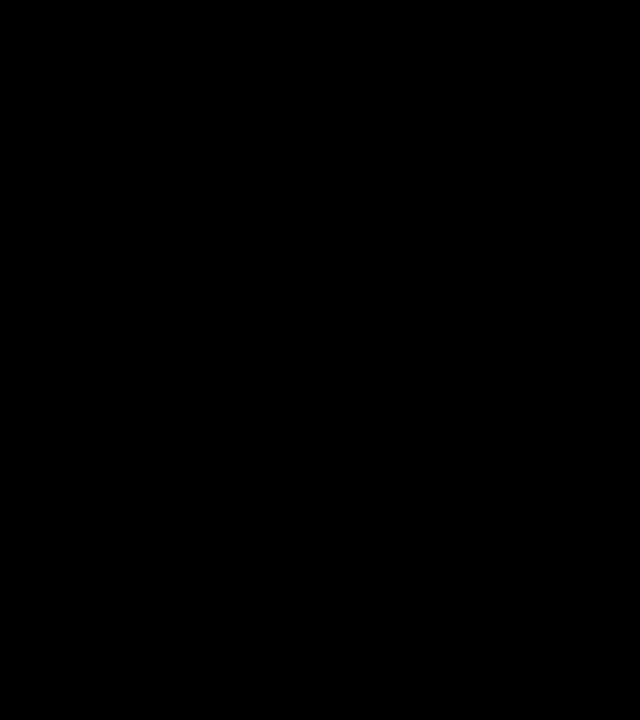
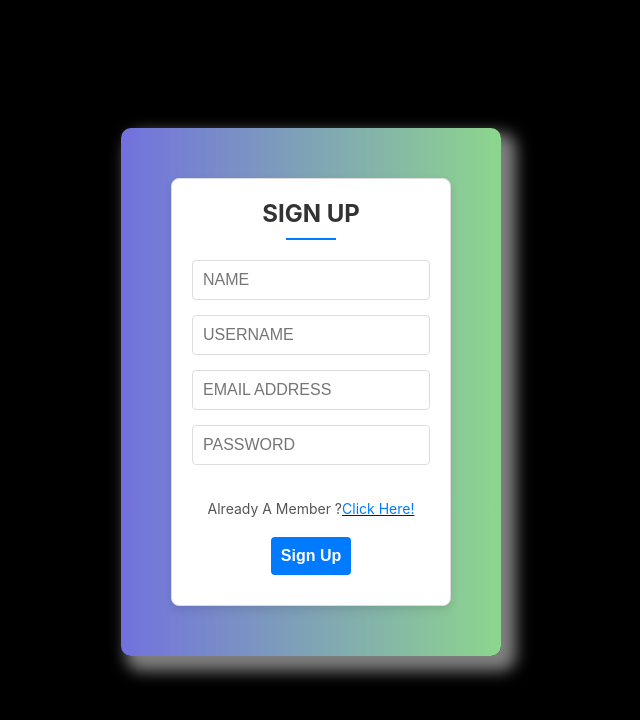
Before and after one commit to Sai-Dinesh-Vasireddy/Real_Time_Sensor_Analytics_Dashboard, a React (Create React App) app in the folder sensor_analytics_frontend/: page /signup in a window 1280 px wide. Before the commit this address had no page. Shown: the top 720 px of the page, without its empty margins (329-969 px from the left). Built offline with nearby package versions, Linux system fonts and the light colour scheme.

Commit message:
Changed URL's for specific pages(login,signup) and changed the graph on dashboard to have two datasets

```diff
--- a/sensor_analytics_frontend/src/App.js
+++ b/sensor_analytics_frontend/src/App.js
@@ -11,8 +11,8 @@ function App() {
   return (
     <Router>
         <Routes>
-          <Route path="/" element={<SignupPage/>}/>
-          <Route path="/login" element={<LoginPage/>}/>
+          <Route path="/signup" element={<SignupPage/>}/>
+          <Route path="/" element={<LoginPage/>}/>
           <Route path="/dashboard" element={<Dashboard />} />
           <Route path="/machines" element={<Machines />} />
           <Route path="/graphs" element={<Graphs />} />
--- a/sensor_analytics_frontend/src/Components/Chart.js
+++ b/sensor_analytics_frontend/src/Components/Chart.js
@@ -1,42 +1,66 @@
-import React from 'react';
+import React, { useState, useEffect } from 'react';
 import { Line } from 'react-chartjs-2';
 import { Chart as ChartJS, CategoryScale, LinearScale, PointElement, LineElement, Title, Tooltip, Legend } from 'chart.js';
 
 ChartJS.register(CategoryScale, LinearScale, PointElement, LineElement, Title, Tooltip, Legend);
 
 const Chart = () => {
-  const data = {
+  const [data, setData] = useState({
     labels: ['January', 'February', 'March', 'April', 'May', 'June', 'July'],
     datasets: [
       {
-        label: 'Demo Data',
-        data: [65, 59, 80, 81, 56, 55, 40],
+        label: 'Machine 1',
+        data: [],
         fill: false,
         borderColor: 'rgb(75, 192, 192)',
         tension: 0.1,
       },
+      {
+        label: 'Machine 2',
+        data: [],
+        fill: false,
+        borderColor: 'rgb(255, 99, 132)',
+        tension: 0.1,
+      },
     ],
+  });
+  const [updateCount, setUpdateCount] = useState(0);
+
+  const generateRandomData = () => {
+    setData((prevData) => {
+      const newData = { ...prevData };
+      newData.datasets.forEach((dataset) => {
+        dataset.data.push(Math.floor(Math.random() * 100));
+      });
+      return newData;
+    });
+    setUpdateCount(updateCount + 1);
   };
 
-  const options = {
-    responsive: true,
-    plugins: {
-      legend: {
-        position: 'top',
-      },
-      title: {
-        display: true,
-        text: 'Demo Line Chart',
-      },
-    },
-  };
+  useEffect(() => {
+    const intervalId = setInterval(generateRandomData, 2000);
+    return () => clearInterval(intervalId);
+  }, []);
 
   return (
     <div>
       <h2>Chart</h2>
-      <Line data={data} options={options} />
+      <Line data={data} key={updateCount} options={options} />
     </div>
   );
 };
 
+const options = {
+  responsive: true,
+  plugins: {
+    legend: {
+      position: 'top',
+    },
+    title: {
+      display: true,
+      text: 'Machine Data Over Time',
+    },
+  },
+};
+
 export default Chart;
--- a/sensor_analytics_frontend/src/Components/NavBar.js
+++ b/sensor_analytics_frontend/src/Components/NavBar.js
@@ -31,8 +31,8 @@ function NavBar() {
     <nav className="navbar">
       <div className="navbar-left">
         <div className="brand"><img src={Logo} /></div>
-        <NavLink exact to="/dashboard" className = "nav-link" activeClassName="active">Home</NavLink>
-        <NavLink exact to="/graphs" className = "nav-link" activeClassName="active">Graphs</NavLink>
+        <NavLink exact to="/dashboard" className = "nav-link" activeclassname="active">Home</NavLink>
+        <NavLink exact to="/graphs" className = "nav-link" activeclassname="active">Graphs</NavLink>
       </div>
       <div className="navbar-right">
         <Clock />
--- a/sensor_analytics_frontend/src/LoginPage.jsx
+++ b/sensor_analytics_frontend/src/LoginPage.jsx
@@ -1,39 +1,86 @@
-import React from 'react'
-import './Styles/LoginSignupPage.css'
-import { Link } from 'react-router-dom'
+import React, { useState } from 'react';
+import './Styles/LoginSignupPage.css';
+import { Link, useNavigate } from 'react-router-dom';
+import { color } from 'chart.js/helpers';
 
 const LoginPage = () => {
+  const [username, setUsername] = useState('');
+  const [password, setPassword] = useState('');
+  const [errorMessage, setErrorMessage] = useState('');
+  const navigate = useNavigate();
+
+  const handleUsernameChange = (event) => {
+    setUsername(event.target.value);
+  };
+
+  const handlePasswordChange = (event) => {
+    setPassword(event.target.value);
+  };
+
+  const handleSubmit = async (event) => {
+    event.preventDefault();
+
+    setErrorMessage('');
+
+    try {
+      const response = await fetch('http://127.0.0.1:8080/login', {
+        method: 'POST',
+        headers: { 'Content-Type': 'application/json', "Access-Control-Allow-Origin": "*"},
+        body: JSON.stringify({ username, password }),
+      });
+
+      if (!response.ok) {
+        throw new Error(`Please enter valid Credentials!`);
+      }
+
+      const data = await response.json();
+      console.log('Login successful:', data);
+
+
+      navigate('/dashboard');
+    } catch (error) {
+      console.error('Login error:', error);
+      setErrorMessage(error.message);
+    }
+  };
+
   return (
-
     <div className='C1'>
       <div className='container'>
         <div className='Header'>
-            <div className='TEXT'>LOGIN
-            </div>
+          <div className='TEXT'>LOGIN</div>
           <div className='UNDERLINE'></div>
         </div>
         <div className='Inputs'>
-
-
           <div className='input'>
-                <input type='email' placeholder='USERNAME'></input>
+            <input
+              type='email'
+              placeholder='USERNAME'
+              value={username}
+              onChange={handleUsernameChange}
+            />
           </div>
           <div className='input'>
-                <input type='password' placeholder='PASSWORD'></input>
-            </div>
-
-
-
-        </div>
-        <div className='Forgot-Password'>Not A Member ?<a href='/'><span>Click Here!</span></a></div>
-        <div className='Submit-Container'>
-        <Link to='/dashboard'><button className='Submit'>Login</button></Link>
-        </div>
-
-
+            <input
+              type='password'
+              placeholder='PASSWORD'
+              value={password}
+              onChange={handlePasswordChange}
+            />
           </div>
         </div>
-  )
-}
+        {errorMessage && <div className='error-message'><span style={{color:'red'}}>{errorMessage}</span></div>}
+        <div className='Forgot-Password'>
+          Not A Member ?<a href='/signup'><span>Click Here!</span></a>
+        </div>
+        <div className='Submit-Container'>
+          <button className='Submit' onClick={handleSubmit}>
+            Login
+          </button>
+        </div>
+      </div>
+    </div>
+  );
+};
 
-export default LoginPage
+export default LoginPage;
--- a/sensor_analytics_frontend/src/SignupPage.jsx
+++ b/sensor_analytics_frontend/src/SignupPage.jsx
@@ -1,7 +1,56 @@
-import React from 'react'
-import { Link } from 'react-router-dom'
+import React, { useState } from 'react';
+import { Link, useNavigate } from 'react-router-dom';
 
 const SignupPage = () => {
+  const [name, setName] = useState('');
+  const [username, setUsername] = useState('');
+  const [email, setEmail] = useState('');
+  const [password, setPassword] = useState('');
+  const [errorMessage, setErrorMessage] = useState('');
+  const navigate = useNavigate();
+
+  const handleNameChange = (event) => {
+    setName(event.target.value);
+  };
+
+  const handleUsernameChange = (event) => {
+    setUsername(event.target.value);
+  };
+
+  const handleEmailChange = (event) => {
+    setEmail(event.target.value);
+  };
+
+  const handlePasswordChange = (event) => {
+    setPassword(event.target.value);
+  };
+
+  const handleSubmit = async (event) => {
+    event.preventDefault();
+
+    setErrorMessage('');
+
+    try {
+      const response = await fetch('http://localhost:8080/register', {
+        method: 'POST',
+        headers: { 'Content-Type': 'application/json' },
+        body: JSON.stringify({ name, username, email, password }),
+      });
+
+      if (!response.ok) {
+        throw new Error(`Signup failed with status: ${response.status}`);
+      }
+
+      const data = await response.json();
+      console.log('Signup successful:', data);
+
+      navigate('/dashboard');
+    } catch (error) {
+      console.error('Signup error:', error);
+      setErrorMessage(error.message);
+    }
+  };
+
   return (
     <div className='C1'>
       <div className='container'>
@@ -11,28 +60,48 @@ const SignupPage = () => {
         </div>
         <div className='Inputs'>
           <div className='input'>
-                <input type='text' placeholder='NAME'></input>
+            <input
+              type='text'
+              placeholder='NAME'
+              value={name}
+              onChange={handleNameChange}
+            />
           </div>
           <div className='input'>
-                <input type='text' placeholder='EMAIL ADDRESS'></input>
+            <input
+              type='text'
+              placeholder='USERNAME'
+              value={username}
+              onChange={handleUsernameChange}
+            />
           </div>
           <div className='input'>
-                <input type='email' placeholder='USERNAME'></input>
+            <input
+              type='email'
+              placeholder='EMAIL ADDRESS'
+              value={email}
+              onChange={handleEmailChange}
+            />
           </div>
           <div className='input'>
-                <input type='password' placeholder='PASSWORD'></input>
+            <input
+              type='password'
+              placeholder='PASSWORD'
+              value={password}
+              onChange={handlePasswordChange}
+            />
           </div>
-
-
-
         </div>
-        <div className='Forgot-Password'>Already A Member ?<a href='/login'><span>Click Here!</span></a></div>
+        {errorMessage && <div className='error-message'>{errorMessage}</div>}
+        <div className='Forgot-Password'>Already A Member ?<a href='/'><span>Click Here!</span></a></div>
         <div className='Submit-Container'>
-            <Link to='/dashboard'><button className='Submit'>Sign Up</button></Link>
+          <button className='Submit' onClick={handleSubmit}>
+            Sign Up
+          </button>
         </div>
       </div>
     </div>
-  )
-}
+  );
+};
 
-export default SignupPage
+export default SignupPage;
```
Also changed, not shown: sensor_analytics_frontend/src/Dashboard.js (+0 -7 lines). Lines whose indentation alone changed are shown as unchanged.
